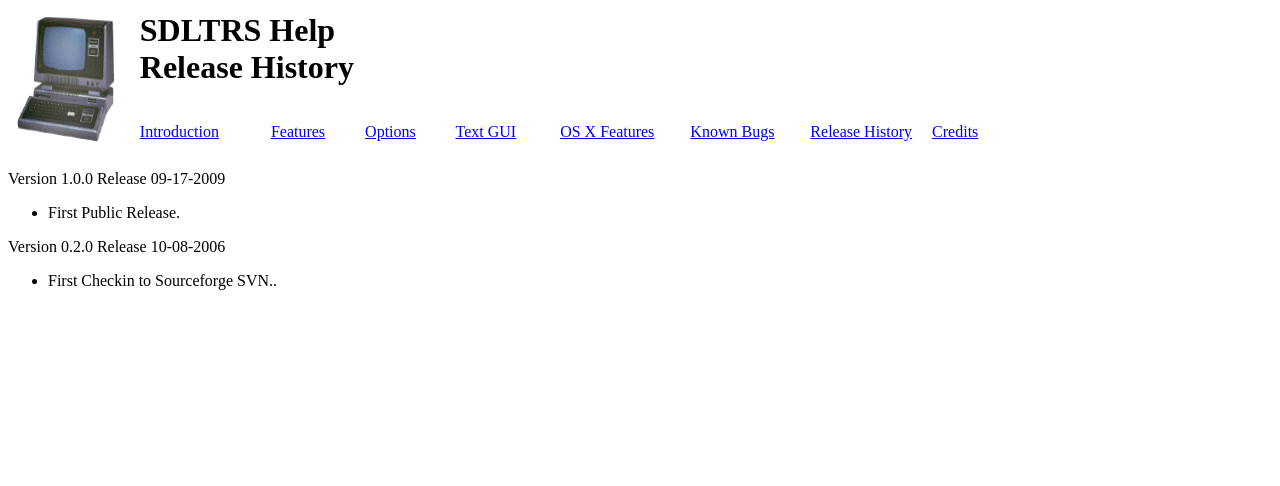
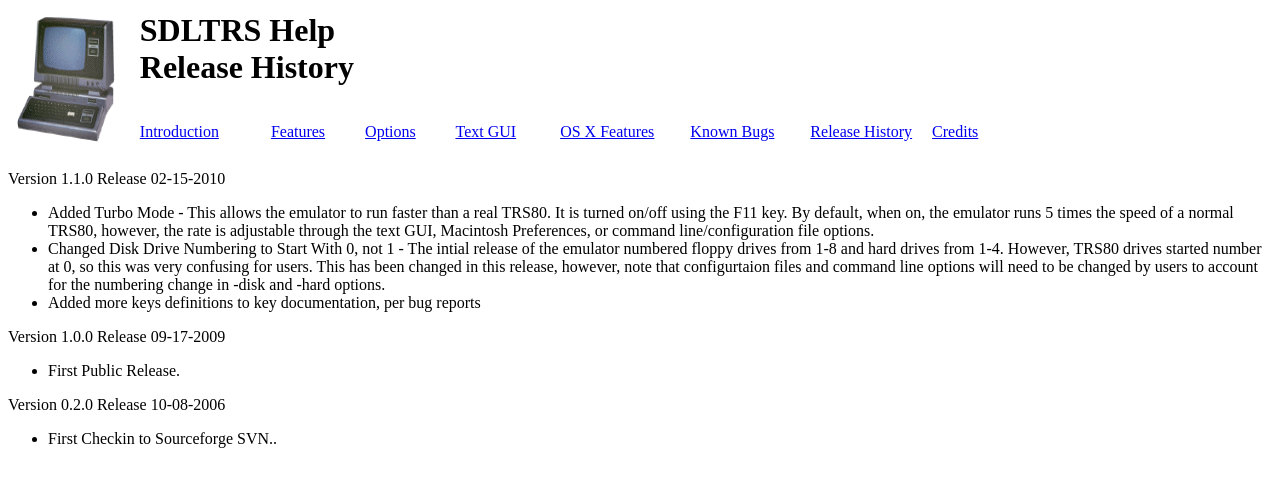
Before and after one commit to RetroPie/sdltrs, a plain HTML site: page docs/ReleaseHistory.html in a window 1280 px wide. Drawn offline with Linux system fonts and the light colour scheme.

Commit message:
Prep for release.

```diff
--- a/docs/ReleaseHistory.html
+++ b/docs/ReleaseHistory.html
@@ -26,6 +26,19 @@ History</a>
 
 <br>
 
+Version 1.1.0 Release 02-15-2010&nbsp;
+<ul>
+<li>Added Turbo Mode - This allows the emulator to run faster than a real TRS80.
+    It is turned on/off using the F11 key.  By default, when on, the emulator runs
+	5 times the speed of a normal TRS80, however, the rate is adjustable through
+	the text GUI, Macintosh Preferences, or command line/configuration file options.&nbsp;</li>
+<li>Changed Disk Drive Numbering to Start With 0, not 1 - The intial release of the emulator
+    numbered floppy drives from 1-8 and hard drives from 1-4.  However, TRS80 drives started
+	number at 0, so this was very confusing for users.  This has been changed in this release,
+	however, note that configurtaion files and command line options will need to be changed
+	by users to account for the numbering change in -disk and -hard options.&nbsp;</li>
+<li>Added more keys definitions to key documentation, per bug reports&nbsp;</li>
+</ul>
 Version 1.0.0 Release 09-17-2009&nbsp;
 <ul>
 <li>First Public Release.&nbsp;</li>
```
